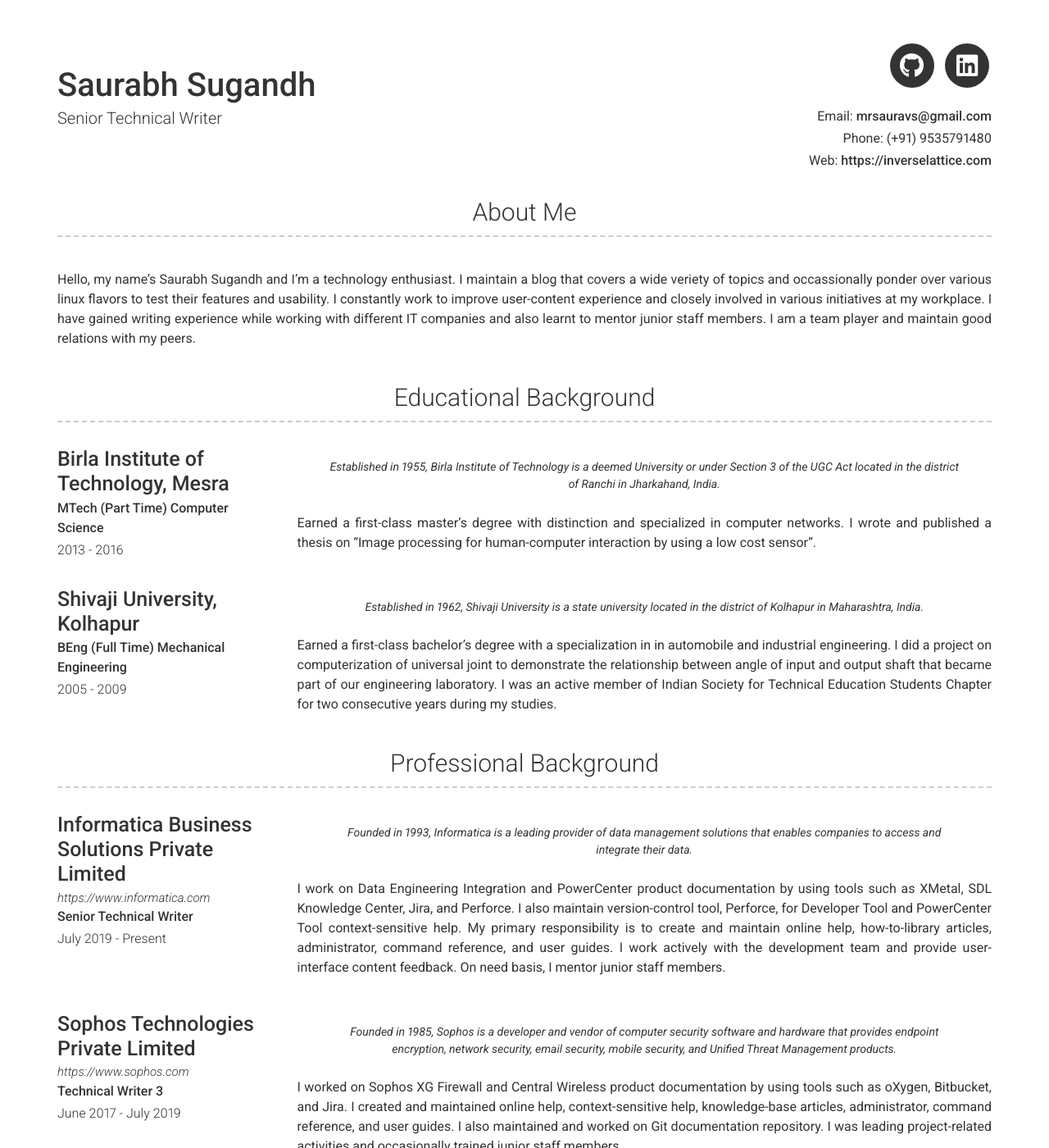
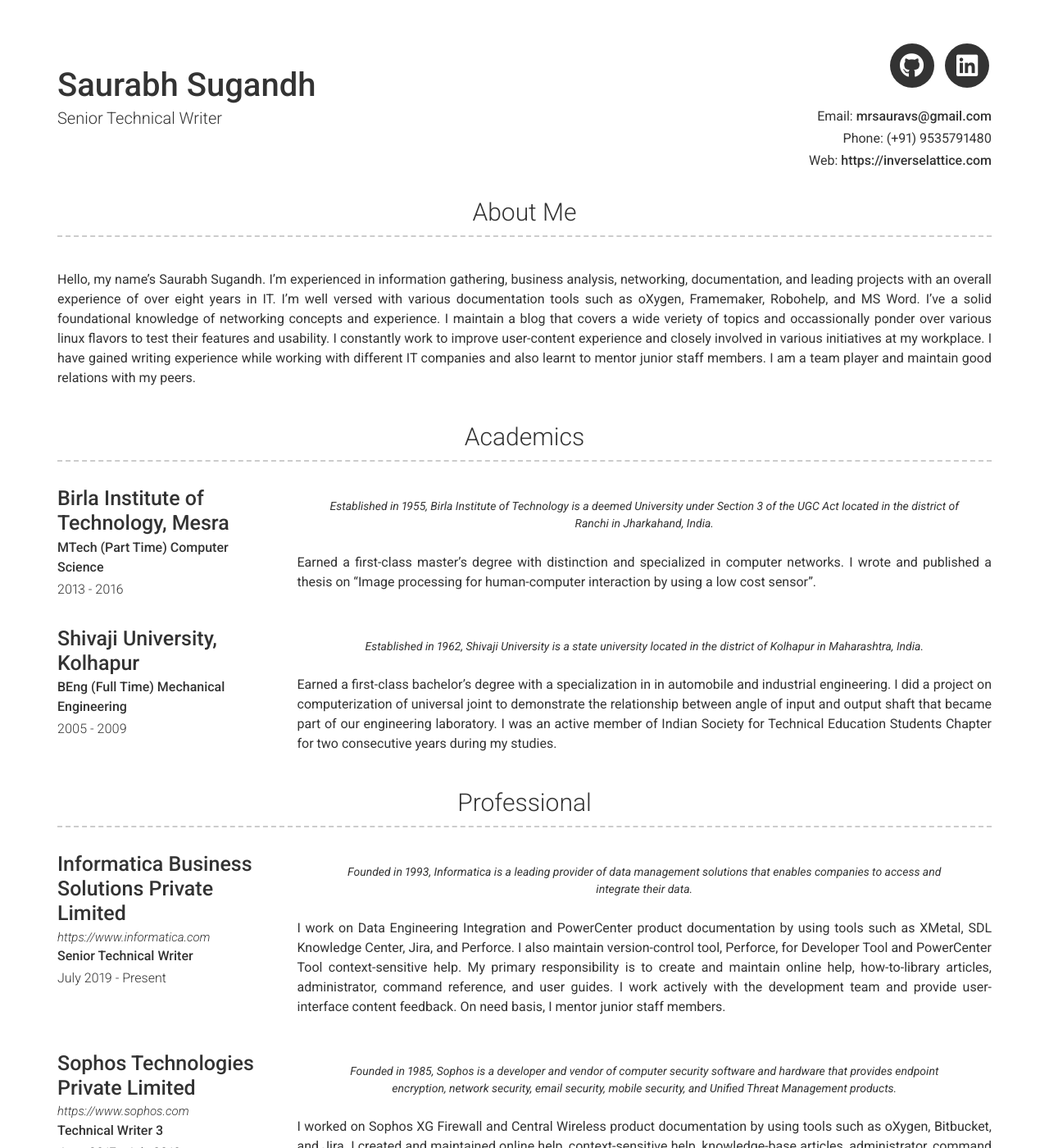
Before and after one commit to mrsauravs/professionalcv, a Jekyll site: the page built from index.md, in a window 1280 px wide and 1400 px high. Shown: the whole window at 82% size. Built offline with Jekyll 4.4.1, drawn with Linux system fonts in a browser that asks for light colours; nearby versions of some CDN libraries; some of the changed text lies outside the part shown.

Commit message:
Updated files

```diff
--- a/_config.yml
+++ b/_config.yml
@@ -47,7 +47,7 @@ linkedin_username: saurabh-sugandh-97280148
 # about_title: About Me (Use this to override about section title)
 # about_profile_image: images/profile.jpg
 about_content: | # this will include new lines to allow paragraphs
-  Hello, my name's Saurabh Sugandh and I'm a technology enthusiast. I maintain a blog that covers a wide veriety of topics and occassionally ponder over various linux flavors to test their features and usability. I constantly work to improve user-content experience and closely involved in various initiatives at my workplace. I have gained writing experience while working with different IT companies and also learnt to mentor junior staff members. I am a team player and maintain good relations with my peers.
+  Hello, my name's Saurabh Sugandh. I'm experienced in information gathering, business analysis, networking, documentation, and leading projects with an overall experience of over eight years in IT. I’m well versed with various documentation tools such as oXygen, Framemaker, Robohelp, and MS Word. I’ve a solid foundational knowledge of networking concepts and experience. I maintain a blog that covers a wide veriety of topics and occassionally ponder over various linux flavors to test their features and usability. I constantly work to improve user-content experience and closely involved in various initiatives at my workplace. I have gained writing experience while working with different IT companies and also learnt to mentor junior staff members. I am a team player and maintain good relations with my peers.
 
 # You can even add paragraphs by using empty lines like this and add anything else markdown supports such as
 #    - Lists
@@ -56,17 +56,17 @@ about_content: | # this will include new lines to allow paragraphs
 #    - Images
 
 # Education Section
-education_title: Educational Background
+education_title: Academics
 
 # Experience Section
-experience_title: Professional Background #(Use this to override about experience section title)
+experience_title: Professional #(Use this to override about experience section title)
 
 # Projects Section
-projects_title: Projects Undertaken #(Use this to override about projects section title)
+projects_title: Projects #(Use this to override about projects section title)
 
 
 # More Section
-# more_title: A Little More About Me #(Use this to override about more section title)
+more_title: A Little More About Me #(Use this to override about more section title)
 more_content: | # this will include new lines to allow paragraphs
   Alongside my skills in technical product documentation, I have other interests and hobbies too:
    - Review movie titles
--- a/_data/education.yml
+++ b/_data/education.yml
@@ -4,7 +4,7 @@
   dates: 2013 - 2016
   qualification: MTech (Part Time) Computer Science
   quote: >
-    Established in 1955, Birla Institute of Technology is a deemed University or under Section 3 of the UGC Act located in the district of Ranchi in Jharkahand, India.
+    Established in 1955, Birla Institute of Technology is a deemed University under Section 3 of the UGC Act located in the district of Ranchi in Jharkahand, India.
   description: | # this will include new lines to allow paragraphs
      Earned a first-class master’s degree with distinction and specialized in computer networks. I wrote and published a thesis on "Image processing for human-computer interaction by using a low cost sensor".
 - layout: left
```
